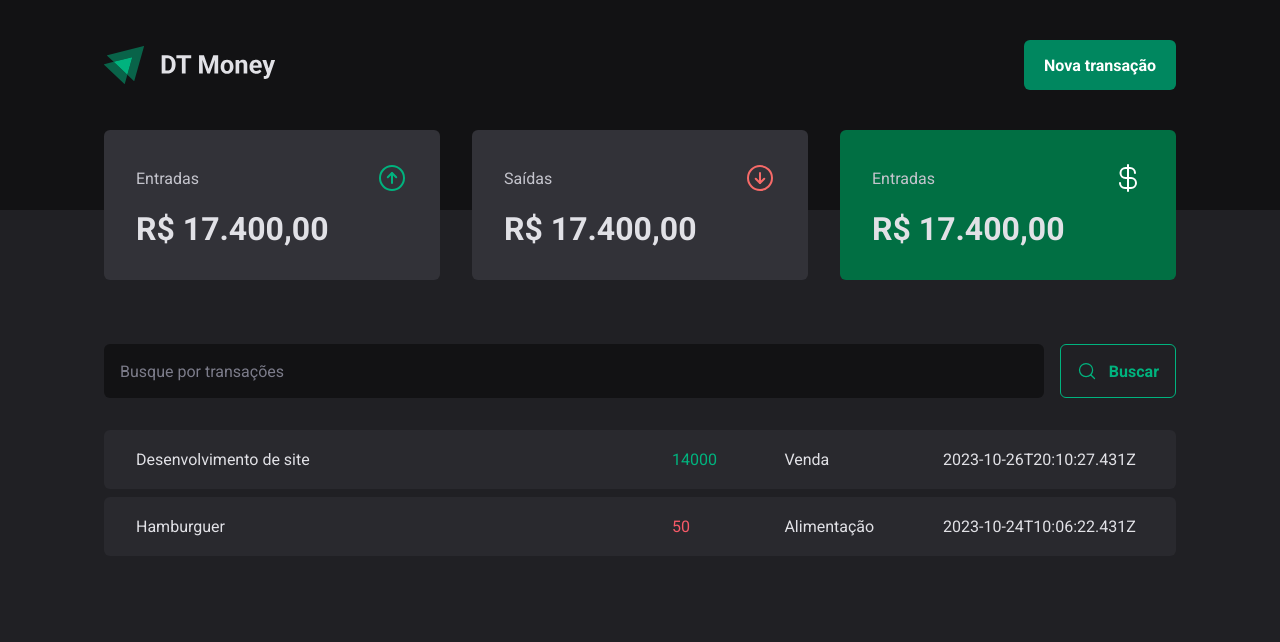
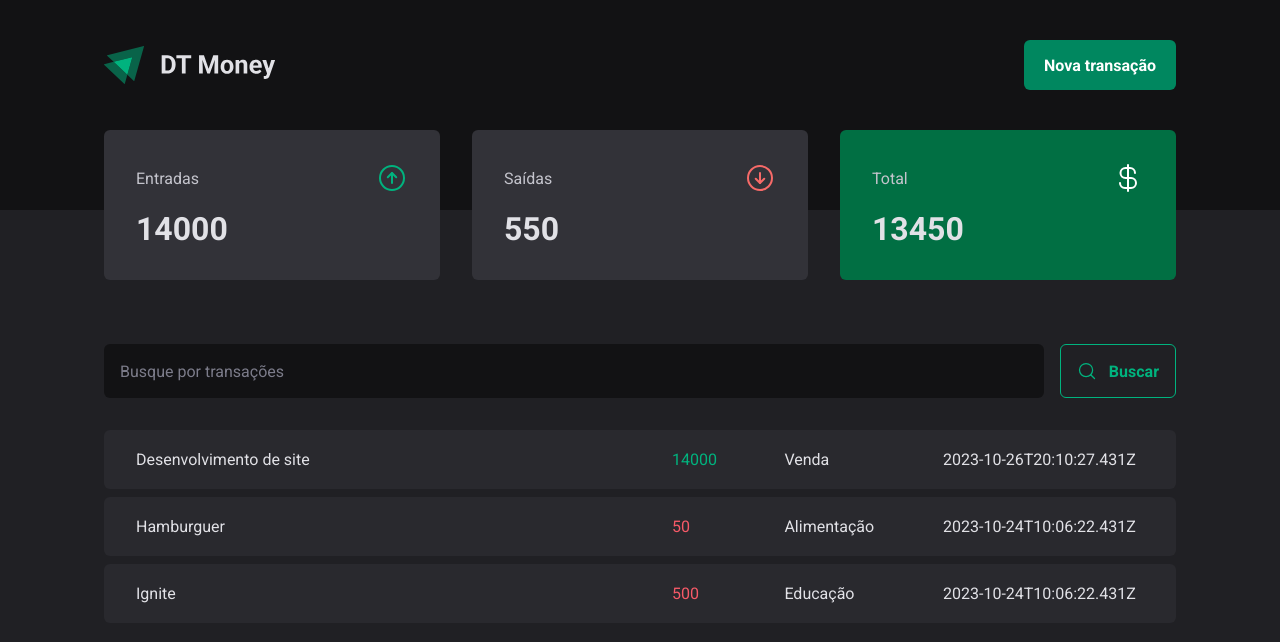
Before and after one commit to Luancss/Dtmoney-02, a React (Create React App) app: page / in a window 1280 px wide. Shown: the top 642 px of the page. Built offline with nearby package versions, Linux system fonts and the light colour scheme; data requests are answered from the project's data file.

Commit message:
Calculating transaction summary

```diff
--- a/server.json
+++ b/server.json
@@ -15,6 +15,14 @@
       "category": "Alimentação",
       "price": 50,
       "createdAt": "2023-10-24T10:06:22.431Z"
+    },
+    {
+      "id": 1,
+      "description": "Ignite",
+      "type": "outcome",
+      "category": "Educação",
+      "price": 500,
+      "createdAt": "2023-10-24T10:06:22.431Z"
     }
   ]
 }
--- a/src/components/Header/styles.ts
+++ b/src/components/Header/styles.ts
@@ -1,5 +1,4 @@
 import { styled } from "styled-components";
-
 
 export const HeaderContainer = styled.header`
   background: ${props => props.theme['gray-900']};
--- a/src/components/Summary/index.tsx
+++ b/src/components/Summary/index.tsx
@@ -5,6 +5,24 @@
 
 export function Summary() {
   const { transactions } = useContext(TransactionsContext);
+
+  const summary = transactions.reduce(
+    (acc, transaction) => {
+      if(transaction.type === 'income') {
+        acc.income += transaction.price;
+        acc.total += transaction.price;
+      } else {
+        acc.outcome += transaction.price;
+        acc.total -= transaction.price;
+      }
+      return acc
+    },
+    {
+      income: 0,
+      outcome: 0,
+      total: 0
+    }
+  )
 
   console.log(transactions);
 
@@ -15,21 +33,21 @@
           <span>Entradas</span>
           <ArrowCircleUp size={32} color="#00b37e" />
         </header>
-        <strong>R$ 17.400,00</strong>
+        <strong>{summary.income}</strong>
       </SummaryCard>
       <SummaryCard>
         <header>
           <span>Saídas</span>
           <ArrowCircleDown size={32} color="#f76a68" />
         </header>
-        <strong>R$ 17.400,00</strong>
+        <strong>{summary.outcome}</strong>
       </SummaryCard>
       <SummaryCard variant="green">
         <header>
-          <span>Entradas</span>
+          <span>Total</span>
           <CurrencyDollar size={32} color="#fff" />
         </header>
-        <strong>R$ 17.400,00</strong>
+        <strong>{summary.total}</strong>
       </SummaryCard>
     </SummaryContainer>
   );
```
